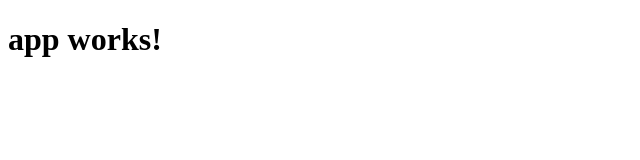
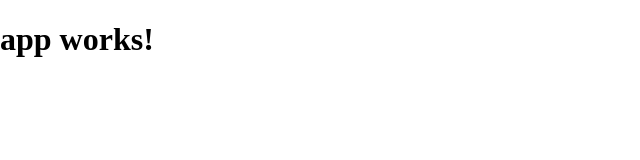
Before and after one commit to exzhawk/tgSchemaApp, an Angular app: page / in a window 1280 px wide. Shown: the top 160 px of the page, without its empty margins (0-640 px from the left). Built offline with nearby package versions, Linux system fonts and the light colour scheme.

Commit message:
add material style

```diff
--- a/src/styles.css
+++ b/src/styles.css
@@ -1 +1,9 @@
-/* You can add global styles to this file, and also import other style files */
+html, body, app-root {
+  margin: 0;
+  height: 100%;
+  width: 100%;
+}
+
+app-root {
+@import '~@angular/material/prebuilt-themes/deeppurple-amber.css';
+}
```
